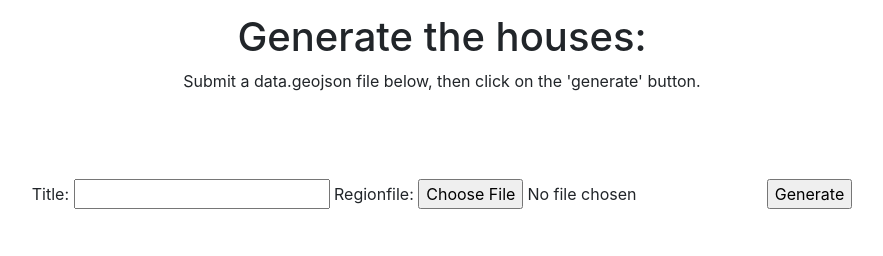
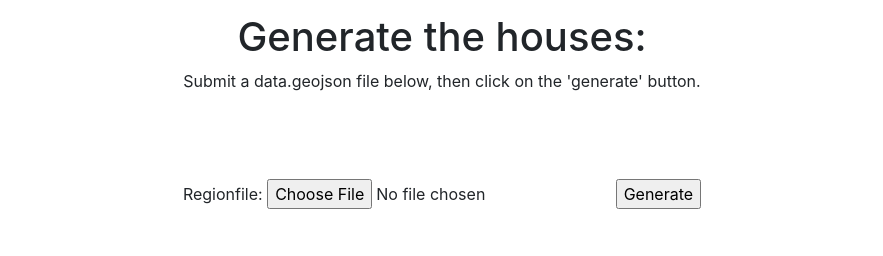
Before and after one commit to Saihan786/House-Backend, a Django app: page /plot/generate in a window 1280 px wide. Shown: the part 80-336 px from the top of the page, without its empty margins (198-1081 px from the left). Run offline with Django 4.2, Linux system fonts and the light colour scheme.

Commit message:
Remove unnecessary name field

```diff
--- a/website/rlpsite/plot/forms.py
+++ b/website/rlpsite/plot/forms.py
@@ -5,5 +5,4 @@ class ExampleForm(forms.Form):
 
 
 class RegionForm(forms.Form):
-    title = forms.CharField(max_length=50)
     regionfile = forms.FileField()
--- a/website/rlpsite/plot/static/plot/style.css
+++ b/website/rlpsite/plot/static/plot/style.css
@@ -69,4 +69,5 @@ body {
     height: 60%;
     text-align: center;
     overflow: auto;
+    padding-bottom: 2%;
 }
```
Also changed, not shown: 1 other file.
